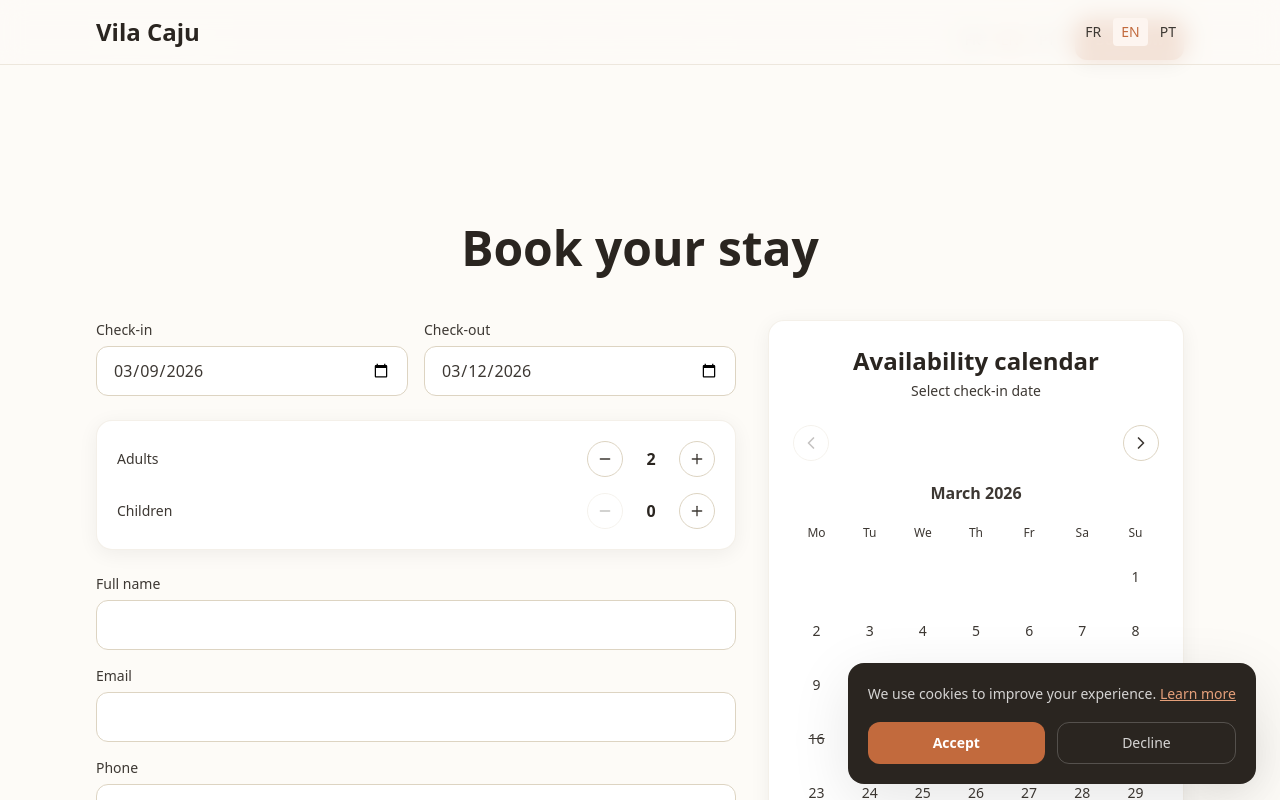
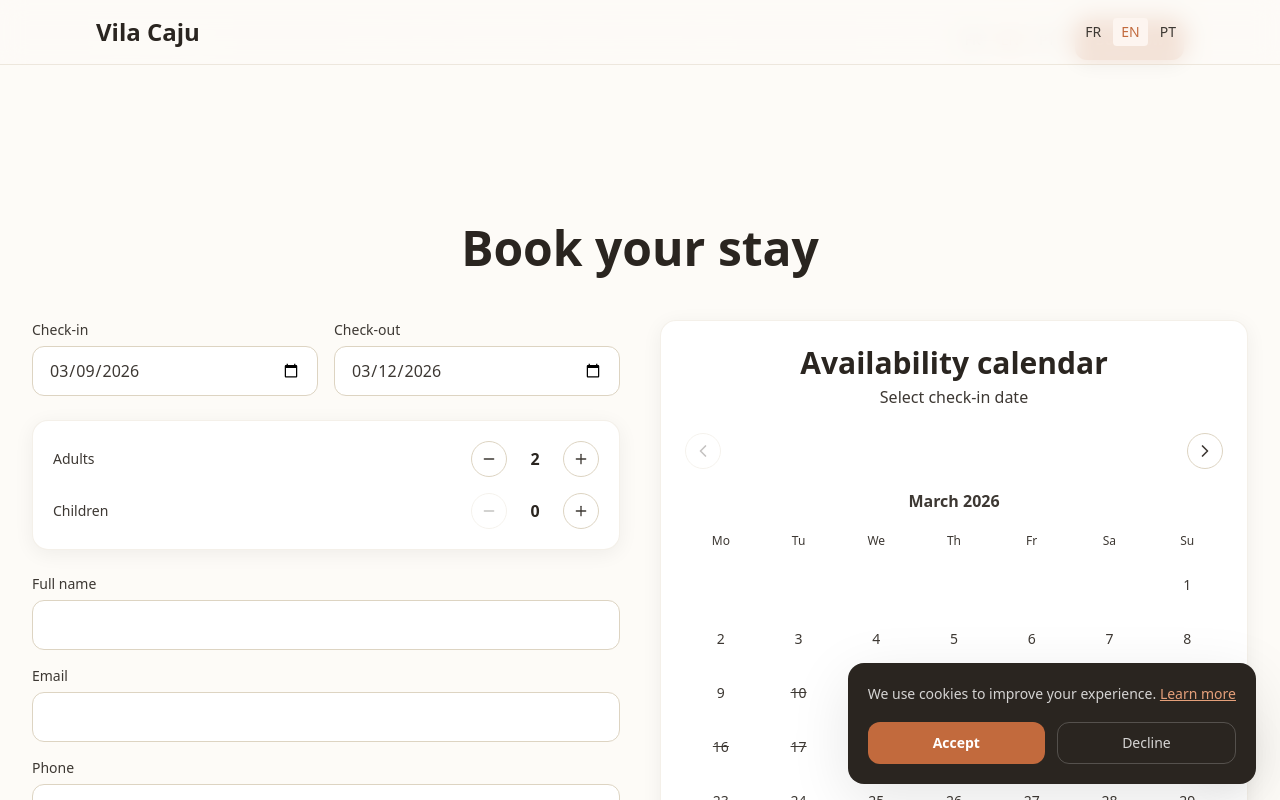
Before and after one commit to pauloeriko/VilaCaju, a Next.js app: page /en/reserver in a window 1280 px wide. Shown: the top 800 px of the page. Built offline with nearby package versions, Linux system fonts and the light colour scheme.

Commit message:
modification placement section tarif

```diff
--- a/src/app/[lang]/reserver/page.tsx
+++ b/src/app/[lang]/reserver/page.tsx
@@ -36,7 +36,7 @@ export default async function BookingPage({
   const dict = await getDictionary(lang as Locale);
 
   return (
-    <div className="max-w-6xl mx-auto px-6 md:px-8 py-12 md:py-20">
+    <div className="max-w-7xl mx-auto px-6 md:px-8 py-12 md:py-20">
       <div className="text-center mb-12">
         <h1 className="font-heading text-4xl md:text-5xl font-bold text-charcoal-800 mb-3">
           {dict.booking.pageTitle}
--- a/src/components/booking/BookingForm.tsx
+++ b/src/components/booking/BookingForm.tsx
@@ -176,9 +176,9 @@ export default function BookingForm({ lang, dict }: BookingFormProps) {
   const totalGuests = form.adults + form.children;
 
   return (
-    <div className="grid grid-cols-1 lg:grid-cols-5 gap-8">
+    <div className="grid grid-cols-1 lg:grid-cols-2 gap-10">
       {/* Form */}
-      <form onSubmit={handleSubmit} className="lg:col-span-3 space-y-6">
+      <form onSubmit={handleSubmit} className="space-y-6">
         {/* Dates */}
         <div className="grid grid-cols-1 sm:grid-cols-2 gap-4">
           <DatePicker
@@ -286,7 +286,7 @@ export default function BookingForm({ lang, dict }: BookingFormProps) {
       </form>
 
       {/* Sidebar : calendrier + récapitulatif */}
-      <div className="lg:col-span-2">
+      <div>
         <div className="lg:sticky lg:top-24 space-y-6">
         {/* Calendrier de disponibilité */}
         <div className="card-organic p-6">
--- a/src/components/pricing/AvailabilityCalendar.tsx
+++ b/src/components/pricing/AvailabilityCalendar.tsx
@@ -228,13 +228,13 @@ export default function AvailabilityCalendar({ lang, onDatesChange }: Availabili
     : `${checkIn} → ${checkOut}`;
 
   return (
-    <div className="max-w-xl mx-auto">
+    <div className="max-w-3xl mx-auto">
       {/* En-tête — centré */}
       <div className="text-center mb-6">
-        <h2 className="font-heading text-xl md:text-2xl font-bold text-charcoal-800">
+        <h2 className="font-heading text-2xl md:text-3xl font-bold text-charcoal-800">
           {labels.title}
         </h2>
-        <p className="text-sm text-charcoal-500 mt-1">{instruction}</p>
+        <p className="text-md text-charcoal-500 mt-1">{instruction}</p>
       </div>
 
       {/* Navigation mois + bouton reset */}
@@ -254,7 +254,7 @@ export default function AvailabilityCalendar({ lang, onDatesChange }: Availabili
         {(checkIn || checkOut) && (
           <button
             onClick={handleClear}
-            className="text-xs text-charcoal-500 hover:text-terracotta-500 underline transition-colors"
+            className="text-sm text-charcoal-500 hover:text-terracotta-500 underline transition-colors"
           >
             {labels.clear}
           </button>
@@ -286,7 +286,7 @@ export default function AvailabilityCalendar({ lang, onDatesChange }: Availabili
       />
 
       {/* Légende — uniquement Occupé et Sélectionné */}
-      <div className="mt-6 flex items-center gap-x-6 gap-y-2 text-xs text-charcoal-600 justify-center flex-wrap">
+      <div className="mt-6 flex items-center gap-x-6 gap-y-2 text-sm text-charcoal-600 justify-center flex-wrap">
         <div className="flex items-center gap-1.5">
           <span className="w-5 h-5 rounded bg-charcoal-100 border border-charcoal-200 flex items-center justify-center">
             <span className="text-[9px] font-medium text-charcoal-400 line-through">8</span>
--- a/src/components/pricing/PriceCalculator.tsx
+++ b/src/components/pricing/PriceCalculator.tsx
@@ -48,7 +48,7 @@ export default function PriceCalculator({
   }, [checkIn, checkOut, lang]);
 
   return (
-    <div className="card-organic p-6 md:p-8">
+    <div className="card-organic p-8 3xl:p-8">
       <h3 className="font-heading text-2xl font-bold text-charcoal-800 mb-6">
         {dict.calculatorTitle}
       </h3>
```
